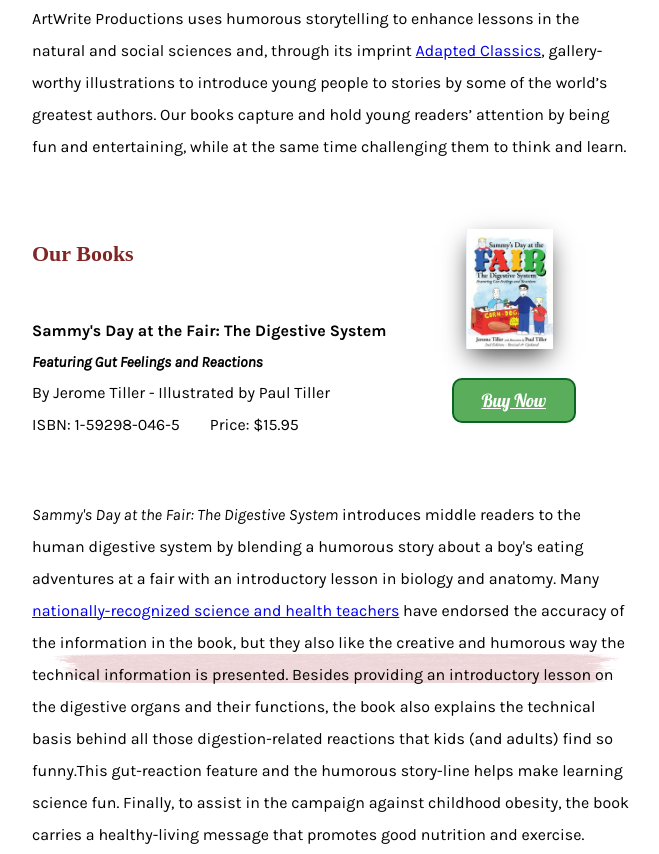
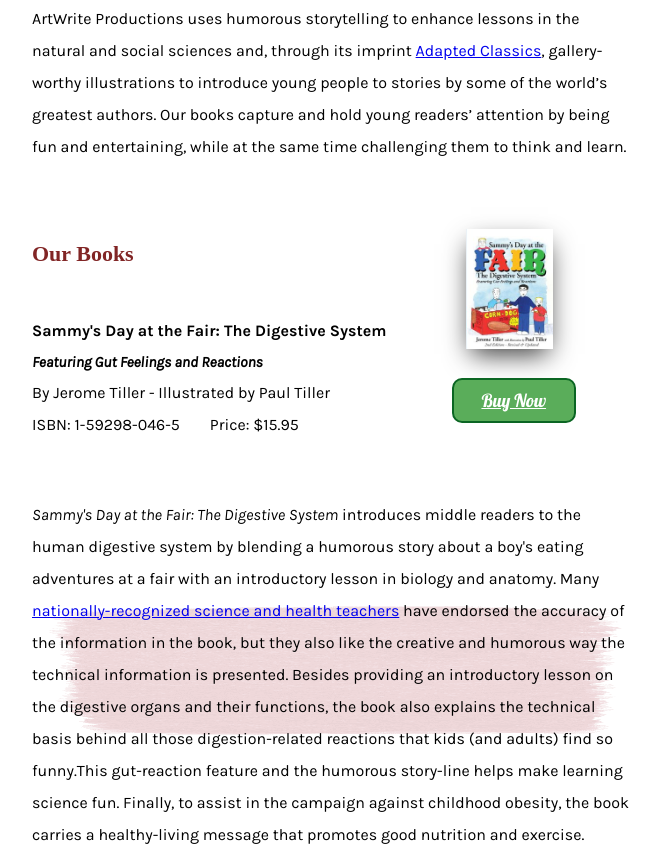
Before and after one commit to pftiller/aw, a React app: page / in a window 1280 px wide. Shown: the part 1484-2338 px from the top of the page, without its empty margins (308-967 px from the left). Built offline with nearby package versions, Linux system fonts and the light colour scheme; a web font is replaced by a local one.

Commit message:
based on pixel density

```diff
--- a/public/index.html
+++ b/public/index.html
@@ -4,6 +4,7 @@
     <meta charset="utf-8" />
     <meta name="viewport" content="width=device-width, initial-scale=1, shrink-to-fit=no">
     <meta name="viewport" content="width=device-width, initial-scale=1">
+    <meta name="google-site-verification" content="ORvR-pNXFUg0J07kvJDNZvxtsoymED52IlgYXc6dY7s" />
     <link rel="manifest" href="%PUBLIC_URL%/manifest.json">
     <link rel="shortcut icon" href="%PUBLIC_URL%/favicon.ico">
     <!-- Google Tag Manager -->
--- a/src/components/templates/Home/App.js
+++ b/src/components/templates/Home/App.js
@@ -70,7 +70,7 @@
         let about;
         let books;
         let reviews;
-        if(this.props.width > 670) {
+        if(window.devicePixelRatio > 1) {
              carousel = {
                 background: `url(${green}) bottom / 107% calc(155% - ${this.props.width}px) no-repeat`
             }
@@ -86,16 +86,16 @@
         }
         else {
              carousel = {
-                background: `url(${green}) bottom / 107% calc(155% - ${this.props.width}px) no-repeat`
+                background: `url(${green}) bottom / 107% calc(165% - ${this.props.width}px) no-repeat`
             }
              about = {
-                background: `url(${orange}) center center / 100% calc(140% - ${this.props.width}px) no-repeat`
+                background: `url(${orange}) center center / 100% calc(155% - ${this.props.width}px) no-repeat`
             }
              books = {
-                background: `url(${pink}) center center / 100% calc(125% - ${this.props.width}px) no-repeat`
+                background: `url(${pink}) center center / 100% calc(135% - ${this.props.width}px) no-repeat`
             }
              reviews = {
-                background: `url(${purple}) center center / 105% calc(150% - ${this.props.width}px) no-repeat`
+                background: `url(${purple}) center center / 105% calc(155% - ${this.props.width}px) no-repeat`
             }
         }
         return (
```
Also changed, not shown: public/googlec18ec27bbfdfdfdc (1).html (added, +1 -0 lines), build/asset-manifest.json, build/googlec18ec27bbfdfdfdc (1).html (added), build/index.html, build/service-worker.js, 4 other files.
